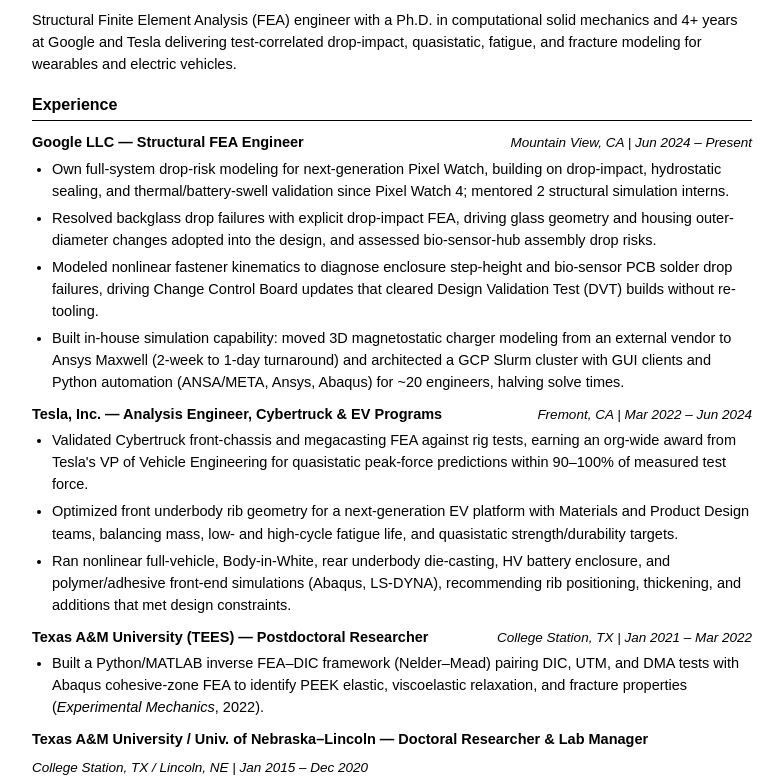
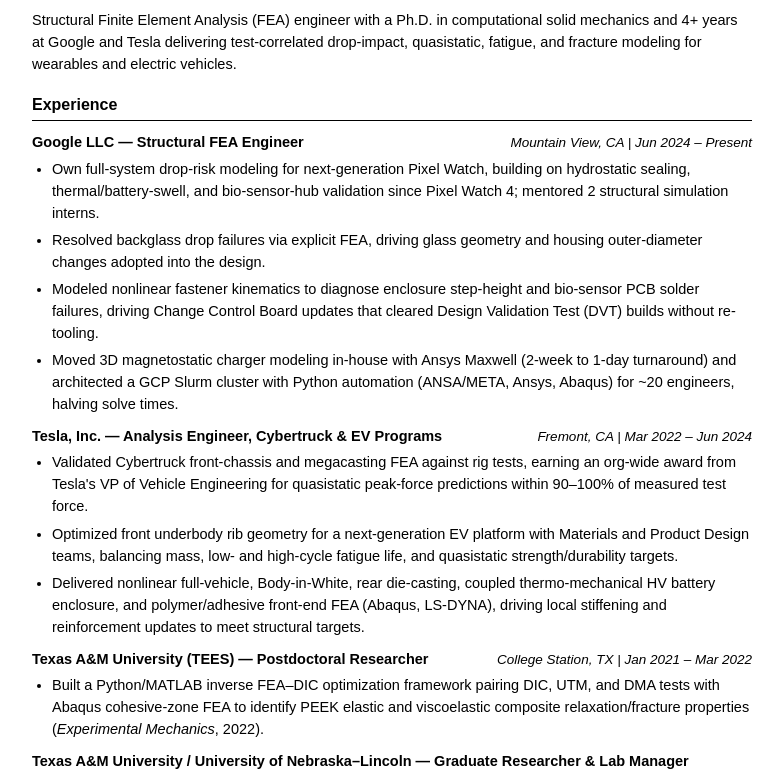
Before and after one commit to gabriron01/gabriron01.github.io, a plain HTML site: page index.html in a window 1280 px wide. Shown: the part 181-958 px from the top of the page, without its empty margins (248-1032 px from the left). Drawn offline with Linux system fonts and the light colour scheme.

Commit message:
Fix Round 4 regressions: restore thermo-mechanical backing, remove orphan line and rib/drop repetition

```diff
--- a/index.html
+++ b/index.html
@@ -294,10 +294,10 @@
         <span class="role-meta">Mountain View, CA | Jun 2024 – Present</span>
       </div>
       <ul>
-        <li>Own full-system drop-risk modeling for next-generation Pixel Watch, building on drop-impact, hydrostatic sealing, and thermal/battery-swell validation since Pixel Watch 4; mentored 2 structural simulation interns.</li>
-        <li>Resolved backglass drop failures with explicit drop-impact FEA, driving glass geometry and housing outer-diameter changes adopted into the design, and assessed bio-sensor-hub assembly drop risks.</li>
-        <li>Modeled nonlinear fastener kinematics to diagnose enclosure step-height and bio-sensor PCB solder drop failures, driving Change Control Board updates that cleared Design Validation Test (DVT) builds without re-tooling.</li>
-        <li>Built in-house simulation capability: moved 3D magnetostatic charger modeling from an external vendor to Ansys Maxwell (2-week to 1-day turnaround) and architected a GCP Slurm cluster with GUI clients and Python automation (ANSA/META, Ansys, Abaqus) for ~20 engineers, halving solve times.</li>
+        <li>Own full-system drop-risk modeling for next-generation Pixel Watch, building on hydrostatic sealing, thermal/battery-swell, and bio-sensor-hub validation since Pixel Watch 4; mentored 2 structural simulation interns.</li>
+        <li>Resolved backglass drop failures via explicit FEA, driving glass geometry and housing outer-diameter changes adopted into the design.</li>
+        <li>Modeled nonlinear fastener kinematics to diagnose enclosure step-height and bio-sensor PCB solder failures, driving Change Control Board updates that cleared Design Validation Test (DVT) builds without re-tooling.</li>
+        <li>Moved 3D magnetostatic charger modeling in-house with Ansys Maxwell (2-week to 1-day turnaround) and architected a GCP Slurm cluster with Python automation (ANSA/META, Ansys, Abaqus) for ~20 engineers, halving solve times.</li>
       </ul>
 
       <div class="role-header">
@@ -307,7 +307,7 @@
       <ul>
         <li>Validated Cybertruck front-chassis and megacasting FEA against rig tests, earning an org-wide award from Tesla's VP of Vehicle Engineering for quasistatic peak-force predictions within 90–100% of measured test force.</li>
         <li>Optimized front underbody rib geometry for a next-generation EV platform with Materials and Product Design teams, balancing mass, low- and high-cycle fatigue life, and quasistatic strength/durability targets.</li>
-        <li>Ran nonlinear full-vehicle, Body-in-White, rear underbody die-casting, HV battery enclosure, and polymer/adhesive front-end simulations (Abaqus, LS-DYNA), recommending rib positioning, thickening, and additions that met design constraints.</li>
+        <li>Delivered nonlinear full-vehicle, Body-in-White, rear die-casting, coupled thermo-mechanical HV battery enclosure, and polymer/adhesive front-end FEA (Abaqus, LS-DYNA), driving local stiffening and reinforcement updates to meet structural targets.</li>
       </ul>
 
       <div class="role-header">
@@ -315,11 +315,11 @@
         <span class="role-meta">College Station, TX | Jan 2021 – Mar 2022</span>
       </div>
       <ul>
-        <li>Built a Python/MATLAB inverse FEA–DIC framework (Nelder–Mead) pairing DIC, UTM, and DMA tests with Abaqus cohesive-zone FEA to identify PEEK elastic, viscoelastic relaxation, and fracture properties (<em>Experimental Mechanics</em>, 2022).</li>
+        <li>Built a Python/MATLAB inverse FEA–DIC optimization framework pairing DIC, UTM, and DMA tests with Abaqus cohesive-zone FEA to identify PEEK elastic and viscoelastic composite relaxation/fracture properties (<em>Experimental Mechanics</em>, 2022).</li>
       </ul>
 
       <div class="role-header">
-        <span class="role-title">Texas A&amp;M University / Univ. of Nebraska–Lincoln — Doctoral Researcher &amp; Lab Manager</span>
+        <span class="role-title">Texas A&amp;M University / University of Nebraska–Lincoln — Graduate Researcher &amp; Lab Manager</span>
         <span class="role-meta">College Station, TX / Lincoln, NE | Jan 2015 – Dec 2020</span>
       </div>
       <ul>
@@ -364,7 +364,7 @@
     <section>
       <h2>Publications &amp; Honors</h2>
       <ul>
-        <li><strong>Publications:</strong> 9 peer-reviewed journal articles (5 first-author; 24 total publications, 425 citations) across <em>Experimental Mechanics</em>, <em>Journal of Engineering Mechanics</em>, <em>Construction and Building Materials</em>, and <em>Journal of Testing and Evaluation</em>.</li>
+        <li><strong>Publications:</strong> 9 peer-reviewed journal articles (5 first-author, 425 citations) across <em>Experimental Mechanics</em>, <em>Journal of Engineering Mechanics</em>, <em>Construction and Building Materials</em>, and <em>Journal of Testing and Evaluation</em>.</li>
         <li><strong>Honors &amp; Service:</strong> 2nd Place, 2020 ASCE-EMI Student Paper Competition (nanoindentation viscoelastic FEA); Outstanding Master Thesis Award (UNL, 2015); Peer Reviewer for 8 mechanics and materials journals (ASCE, ASTM, Elsevier).</li>
       </ul>
     </section>
```
Also changed, not shown: 2 other files.
